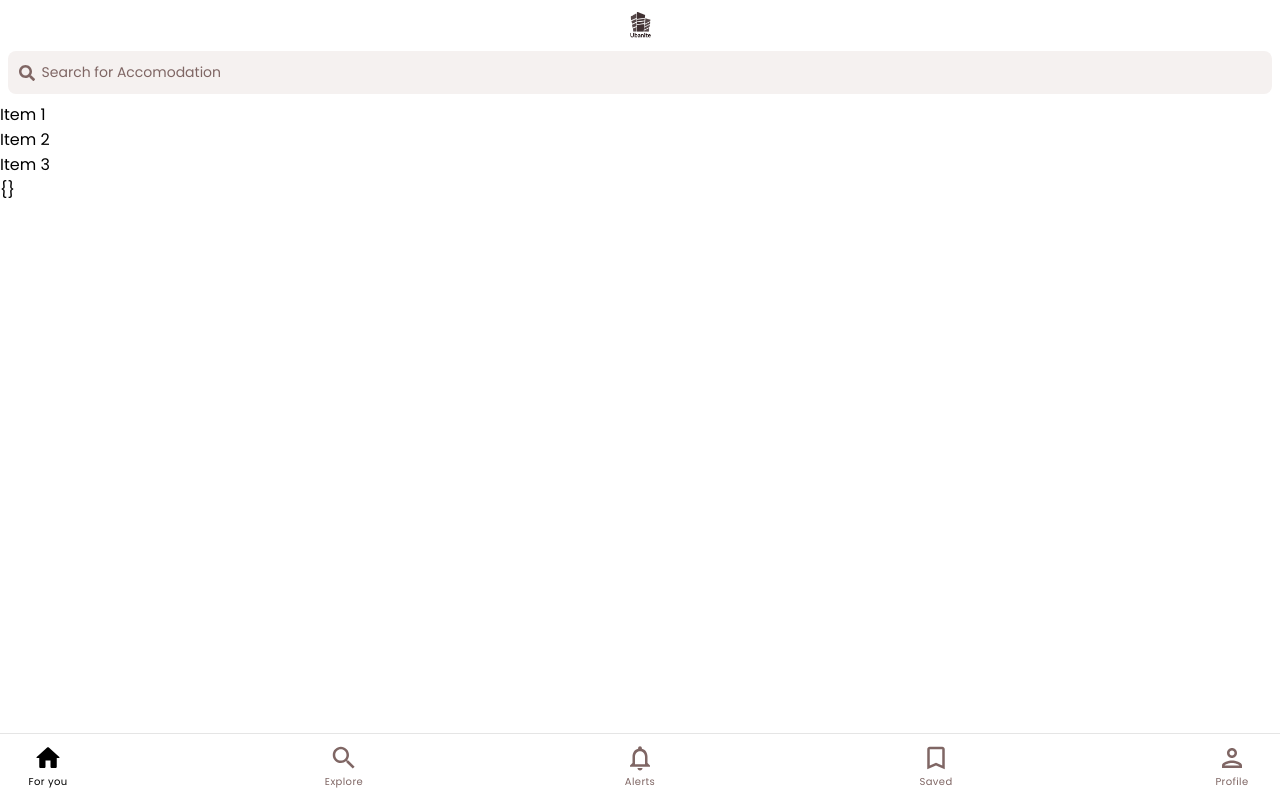
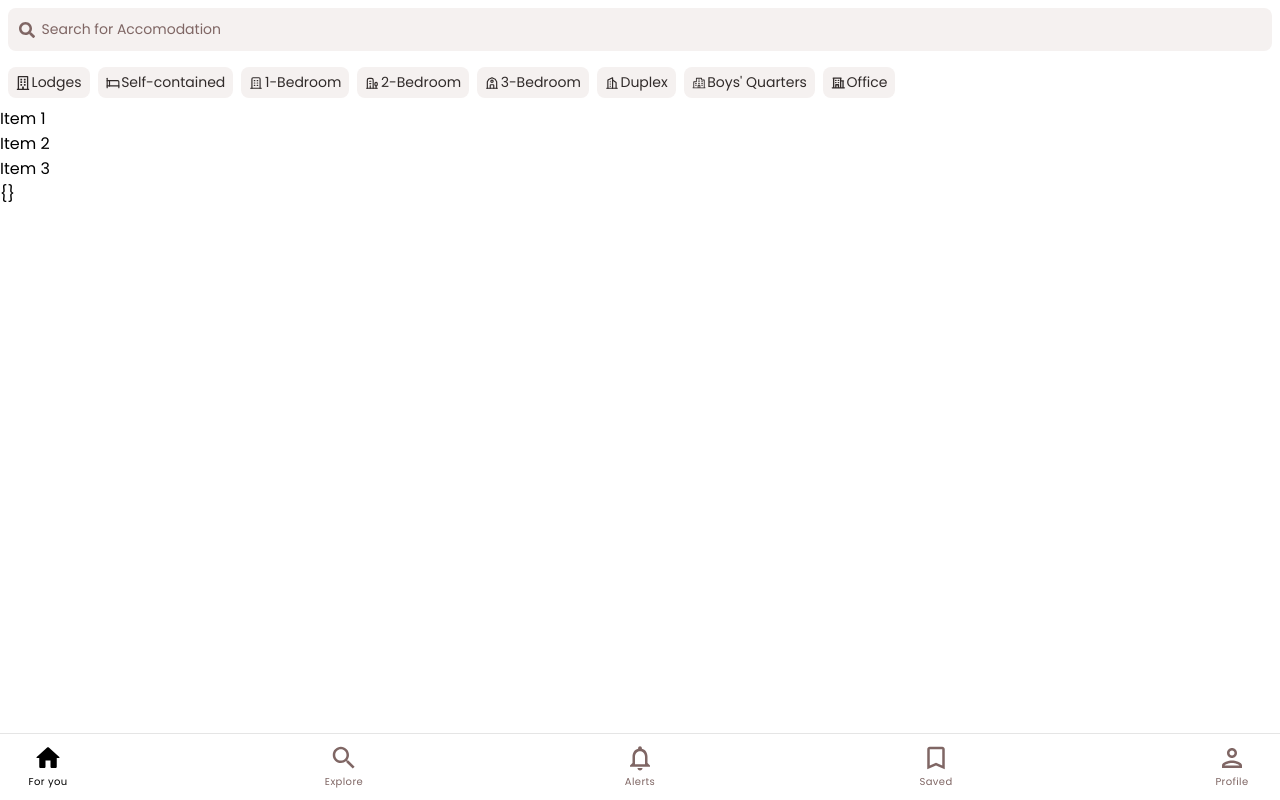
Before and after one commit to Ndbeloved/PWA_1, a React (Vite) app: page / in a window 1280 px wide. Built offline with nearby package versions, Linux system fonts and the light colour scheme.

Commit message:
feat/building navigation carousel

```diff
--- a/src/App.css
+++ b/src/App.css
@@ -1,4 +1,5 @@
 :root{
+    --text-900: #312b2a;
     --text-700: #7f6664;
     --bg-400: #353F48;
     --bg-500: #ffffff;
--- a/src/Components/Navigation/Navigation.css
+++ b/src/Components/Navigation/Navigation.css
@@ -2,7 +2,7 @@ nav.navigation-bar{
     position: relative;
     display: flex;
     flex-direction: column;
-    gap: 0.5rem;
+    gap: 1rem;
     background: var(--bg-500);
     padding: 0.5rem;
     /* box-shadow: 0px 1px 8px rgba(0, 0, 0, 0.3); */
@@ -21,11 +21,20 @@ nav.navigation-bar .row-1 img{
 
 nav.navigation-bar .row-2{
     position: relative;
-    display: grid;
-    place-items: center;
+    display: flex;
+    flex-direction: row;
+    gap: 0.5rem;
+    overflow-x: scroll;
+    width: 100%;
+    scroll-snap-type: x mandatory;
+    scroll-behavior: smooth;
 }
 
-nav.navigation-bar .row-2 .search-bar{
+nav.navigation-bar .row-2::-webkit-scrollbar{
+    display: none;
+}
+
+nav.navigation-bar .row-1 .search-bar{
     position: relative;
     background: var(--red-300);
     width: 100%;
@@ -37,12 +46,33 @@ nav.navigation-bar .row-2 .search-bar{
     gap: 0.4rem;
 }
 
-nav.navigation-bar .row-2 .search-bar svg{
+nav.navigation-bar .row-1 .search-bar svg{
     color: var(--text-700);
     font-size: 16px;
 }
 
-nav.navigation-bar .row-2 .search-bar p{
+nav.navigation-bar .row-1 .search-bar p{
     color: var(--text-700);
     font-size: 14px;
 }
+
+nav.navigation-bar .row-2 .item{
+    position: relative;
+    display: flex;
+    flex-direction: row;
+    justify-content: center;
+    align-items: center;
+    gap: 0.1rem;
+    background: var(--red-300);
+    padding: 0.3rem 0.5rem;
+    min-width: fit-content;
+    border-radius: 8px;
+    font-size: 14px;
+    color: var(--text-900);
+    scroll-snap-align: center;
+}
+
+nav.navigation-bar .row-2 .item svg{
+    font-size: 14px;
+    color: var(--text-900);
+}
--- a/src/Components/Navigation/Navigation.jsx
+++ b/src/Components/Navigation/Navigation.jsx
@@ -1,17 +1,52 @@
-import { FaSearch } from "react-icons/fa"
+import { FaRegBuilding, FaSearch } from "react-icons/fa"
 import logo from "/logo-splash-512x512.png"
+import { PiBuildingApartment, PiBuildingOfficeBold } from "react-icons/pi"
 import "./Navigation.css"
+import {  TbBuilding, TbBuildingBroadcastTowerFilled, TbBuildingCottage, TbBuildingEstate, TbBuildingSkyscraper } from "react-icons/tb"
+import { LuBed } from "react-icons/lu"
+import { IoHomeOutline } from "react-icons/io5"
 
 const Navigation = () => {
     return (
         <nav className="navigation-bar">
             <div className="row-1">
-                <img src={logo} />
-            </div>
-            <div className="row-2">
                 <div className="search-bar">
                     <FaSearch />
                     <p>Search for Accomodation</p>
+                </div>
+            </div>
+            <div className="row-2">
+                <div className="item">
+                    <FaRegBuilding />
+                    Lodges
+                </div>
+                <div className="item">
+                    <LuBed />
+                    Self-contained
+                </div>
+                <div className="item">
+                    <TbBuilding />
+                    1-Bedroom
+                </div>
+                <div className="item">
+                    <TbBuildingEstate />
+                    2-Bedroom
+                </div>
+                <div className="item">
+                    <TbBuildingCottage />
+                    3-Bedroom
+                </div>
+                <div className="item">
+                    <TbBuildingSkyscraper />
+                    Duplex
+                </div>
+                <div className="item">
+                    <PiBuildingApartment />
+                    Boys' Quarters
+                </div>
+                <div className="item">
+                    <PiBuildingOfficeBold />
+                    Office
                 </div>
             </div>
         </nav>
```
